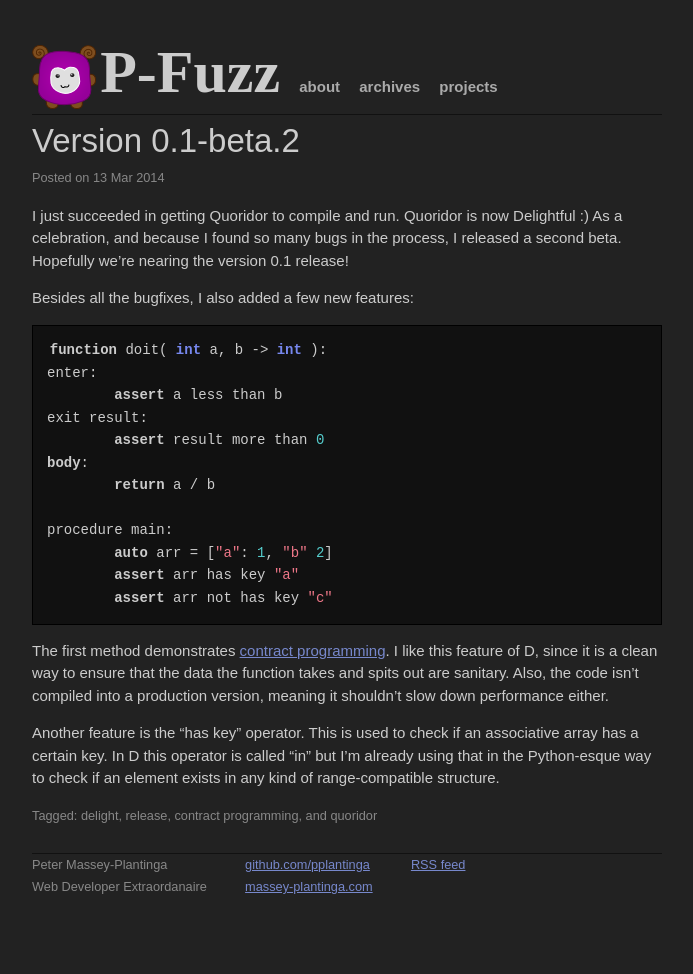
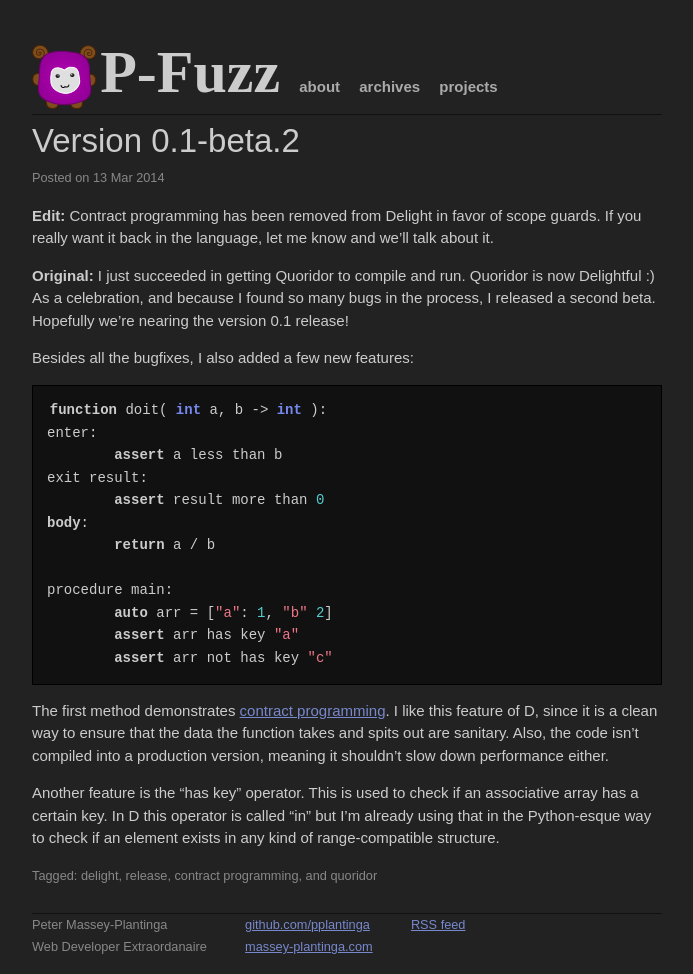
Before and after one commit to pplantinga/pfuzz-blog, a Jekyll site: the page built from _posts/2014-03-13-0.1-beta2.markdown, in a window 1280 px wide. Shown: the whole page, without its empty margins (293-986 px from the left). Built offline with Jekyll 4.4.1, drawn with Linux system fonts in a browser that asks for light colours; some web fonts are replaced; Markdown is read by kramdown in place of the engine named in the settings; before the commit the page ends 945 px from its top, so only the background shows below that.

Commit message:
Edit article about contract programming to reflect that it no longer exists

```diff
--- a/_posts/2014-03-13-0.1-beta2.markdown
+++ b/_posts/2014-03-13-0.1-beta2.markdown
@@ -9,7 +9,9 @@ tags:
 - quoridor
 ---
 
-I just succeeded in getting Quoridor to compile and run. Quoridor is now Delightful :) As a celebration, and because I found so many bugs in the process, I released a second beta. Hopefully we're nearing the version 0.1 release!
+**Edit:** Contract programming has been removed from Delight in favor of scope guards. If you really want it back in the language, let me know and we'll talk about it.
+
+**Original:** I just succeeded in getting Quoridor to compile and run. Quoridor is now Delightful :) As a celebration, and because I found so many bugs in the process, I released a second beta. Hopefully we're nearing the version 0.1 release!
 
 Besides all the bugfixes, I also added a few new features:
 
```
